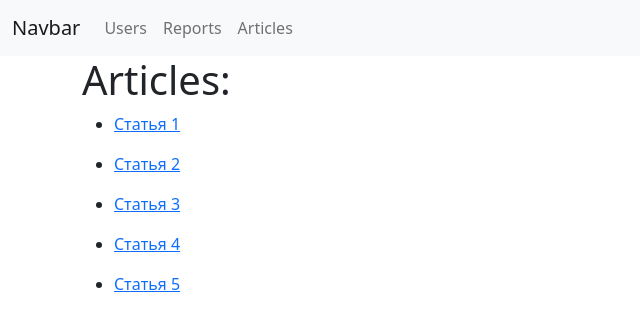
After one commit to fanfat7777777/Flask, a Flask app: page /articles/ in a window 1280 px wide. The commit adds this page. Shown: the top 331 px of the page, without its empty margins (0-640 px from the left). Run offline with Flask 2, Linux system fonts and the light colour scheme; some libraries are stand-ins or nearby versions.

Commit message:
Добавление статей

```diff
--- a/project/blog/app.py
+++ b/project/blog/app.py
@@ -1,6 +1,7 @@
 from flask import Flask, request
 from blog.report.views import report
 from blog.user.views import user
+from blog.articles.views import article
 import config
 
 #app = Flask(__name__)
@@ -27,3 +28,4 @@ def create_app() -> Flask:
 def register_blueprint(app: Flask):
     app.register_blueprint(user)
     app.register_blueprint(report)
+    app.register_blueprint(article)
--- /dev/null
+++ b/project/blog/articles/views.py
@@ -0,0 +1,30 @@
+from flask import Blueprint, render_template, redirect
+
+article = Blueprint('article', __name__, url_prefix='/articles', static_folder='../static')
+
+ARTICLES = {
+    1: 'Статья 1',
+    2: 'Статья 2',
+    3: 'Статья 3',
+    4: 'Статья 4',
+    5: 'Статья 5',
+}
+
+@article.route('/')
+def article_list():
+    return render_template(
+        'articles/list.html',
+        articles=ARTICLES,
+    )
+
+@article.route('/<int:pk>')
+def get_article(pk: int):
+    try:
+        article_name=ARTICLES[pk]
+    except:
+        raise NotFound(f'Article id {pk} not found')
+
+    return render_template(
+        'articles/details.html',
+        article_name=article_name,
+    )
--- /dev/null
+++ b/project/blog/templates/articles/list.html
@@ -0,0 +1,26 @@
+{% extends 'base.html' %}
+
+{% block title %}
+    {{ super() }}
+    Articles list
+{% endblock %}
+
+{% block body %}
+    <div class="row">
+        <div class="col">
+
+            <h1>Articles:</h1>
+
+            {% for article_id in articles %}
+                <ul>
+                    <li>
+                        <a href="{{ url_for('article.get_article', pk=article_id) }}">
+                            {{ articles[article_id] }}
+                        </a>
+                    </li>
+                </ul>
+            {% endfor %}
+        </div>
+    </div>
+
+{% endblock %}
--- a/project/blog/templates/navbar.html
+++ b/project/blog/templates/navbar.html
@@ -12,6 +12,9 @@
           <li class="nav-item">
             <a class="nav-link" href="{{ url_for('report.report_list') }}">Reports</a>
           </li>
+          <li class="nav-item">
+            <a class="nav-link" href="{{ url_for('article.article_list') }}">Articles</a>
+          </li>
         </ul>
       </div>
     </div>
```
Also changed, not shown: project/blog/templates/articles/details.html (added, +10 -0 lines).
